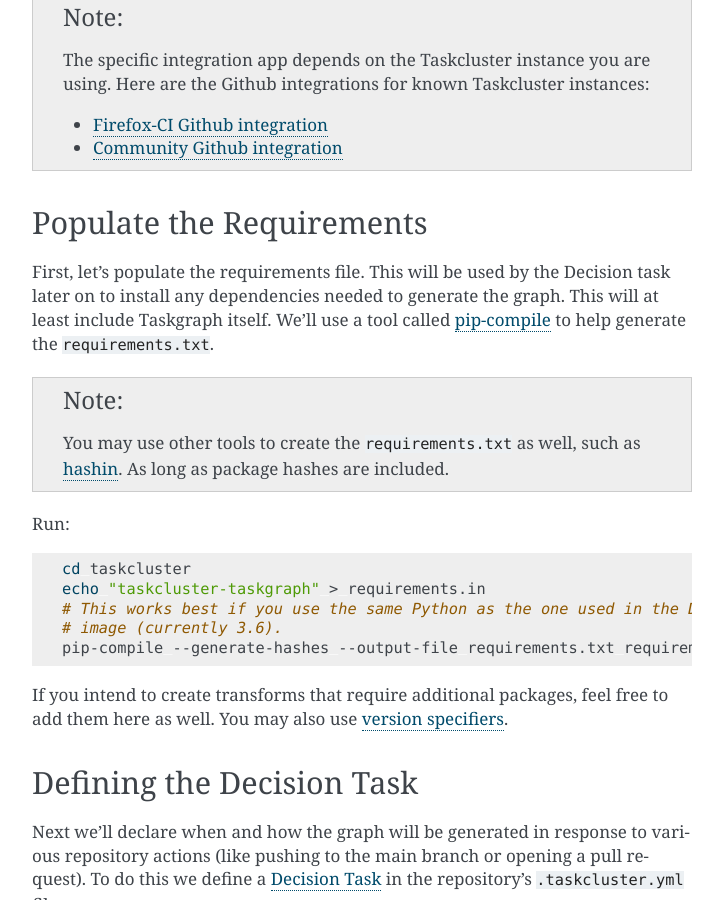
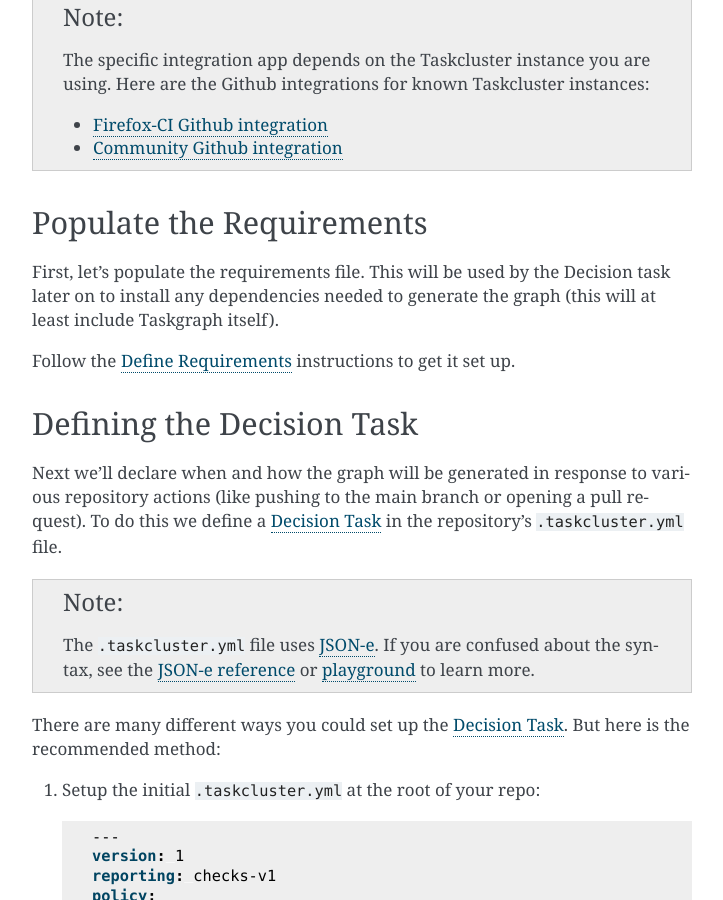
Before and after one commit to taskcluster/taskgraph, a Sphinx documentation site: the page built from docs/tutorials/connecting-taskcluster.rst, in a window 1280 px wide and 900 px high, scrolled down 753 px. Shown: the whole window, without its empty margins (388-1111 px from the left). Built offline with Sphinx 7.4.7, drawn with Linux system fonts in a browser that asks for light colours; some of the changed text lies outside the part shown.

Commit message:
docs: add how-to guide on bootstrapping Taskgraph in Decision task (no bug), r=taskgraph-reviewers,gabriel
This will give us a good place to link to from a comment when we start adding
requirements files to consumer repos.

Jira: RELENG-709

Differential Revision: https://phabricator.services.mozilla.com/D140540

```diff
--- a/docs/howto/index.rst
+++ b/docs/howto/index.rst
@@ -7,3 +7,4 @@ A collection of how-to guides.
    :maxdepth: 1
 
    debugging_and_testing
+   bootstrap-taskgraph
--- a/docs/tutorials/connecting-taskcluster.rst
+++ b/docs/tutorials/connecting-taskcluster.rst
@@ -48,31 +48,10 @@ Populate the Requirements
 -------------------------
 
 First, let's populate the requirements file. This will be used by the Decision task
-later on to install any dependencies needed to generate the graph. This will at least
-include Taskgraph itself. We'll use a tool called `pip-compile`_ to help generate the
-``requirements.txt``.
+later on to install any dependencies needed to generate the graph (this will at least
+include Taskgraph itself).
 
-.. note::
-
-   You may use other tools to create the ``requirements.txt`` as well, such as
-   `hashin`_. As long as package hashes are included.
-
-Run:
-
-.. code-block:: bash
-
-   cd taskcluster
-   echo "taskcluster-taskgraph" > requirements.in
-   # This works best if you use the same Python as the one used in the Decision
-   # image (currently 3.6).
-   pip-compile --generate-hashes --output-file requirements.txt requirements.in
-
-If you intend to create transforms that require additional packages, feel free
-to add them here as well. You may also use `version specifiers`_.
-
-.. _pip-compile: https://github.com/jazzband/pip-tools
-.. _hashin: https://github.com/peterbe/hashin
-.. _version specifiers: https://pip.pypa.io/en/stable/cli/pip_install/#requirement-specifiers
+Follow the :ref:`define requirements` instructions to get it set up.
 
 Defining the Decision Task
 --------------------------
--- a/docs/tutorials/example-taskcluster.yml
+++ b/docs/tutorials/example-taskcluster.yml
@@ -90,11 +90,12 @@ tasks:
                             MYREPO_HEAD_REPOSITORY: '${repoUrl}'
                             MYREPO_HEAD_REF: '${headBranch}'
                             MYREPO_HEAD_REV: '${headSha}'
+                            MYREPO_REPOSITORY_TYPE: git
                             # run-task installs this requirements.txt before
                             # running your command, this is how taskgraph gets
                             # bootstrapped
                             MYREPO_PIP_REQUIREMENTS: taskcluster/requirements.txt
-                            REPOSITORIES: {$json: {mobile: "Fenix", taskgraph: "Taskgraph"}}
+                            REPOSITORIES: {$json: {myrepo: "MyRepo"}}
                           - $if: 'tasks_for in ["github-pull-request"]'
                             then:
                                 MYREPO_PULL_REQUEST_NUMBER: '${event.pull_request.number}'
```
Also changed, not shown: other parts of docs/tutorials/connecting-taskcluster.rst (+1 -0 lines), docs/howto/bootstrap-taskgraph.rst (added, +151 -0 lines).
